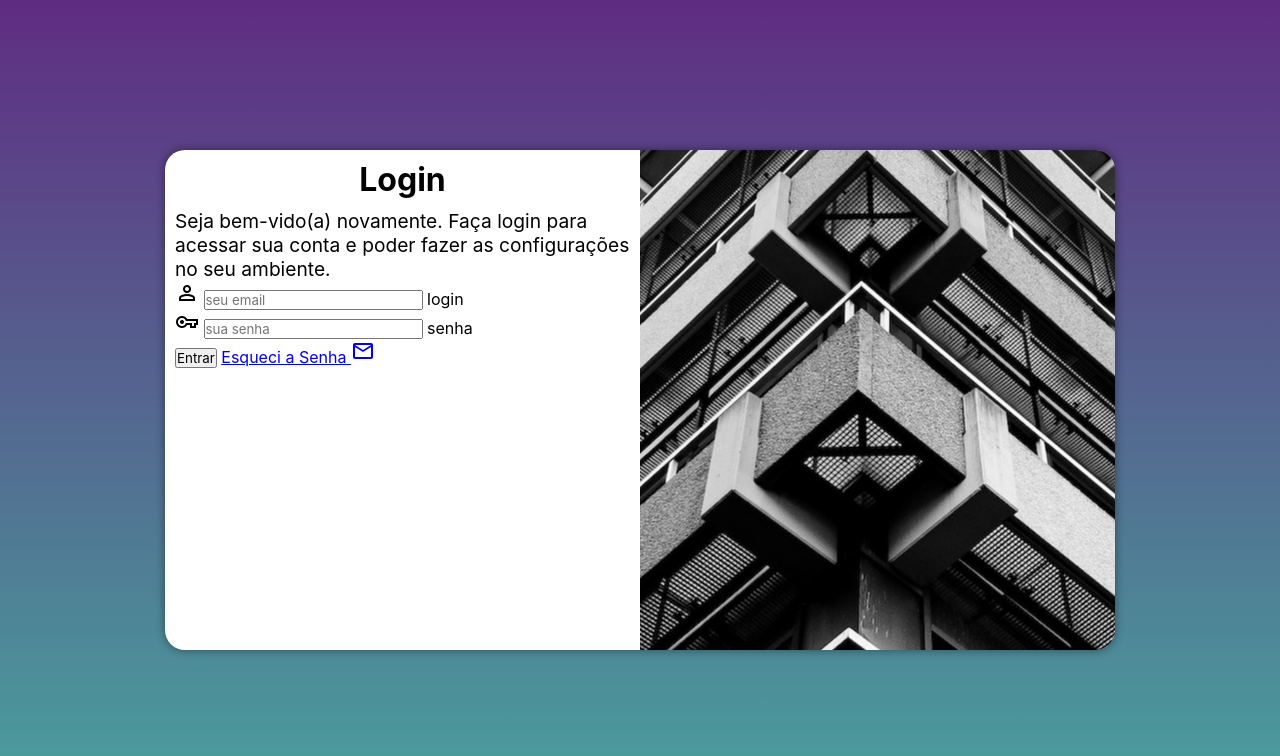
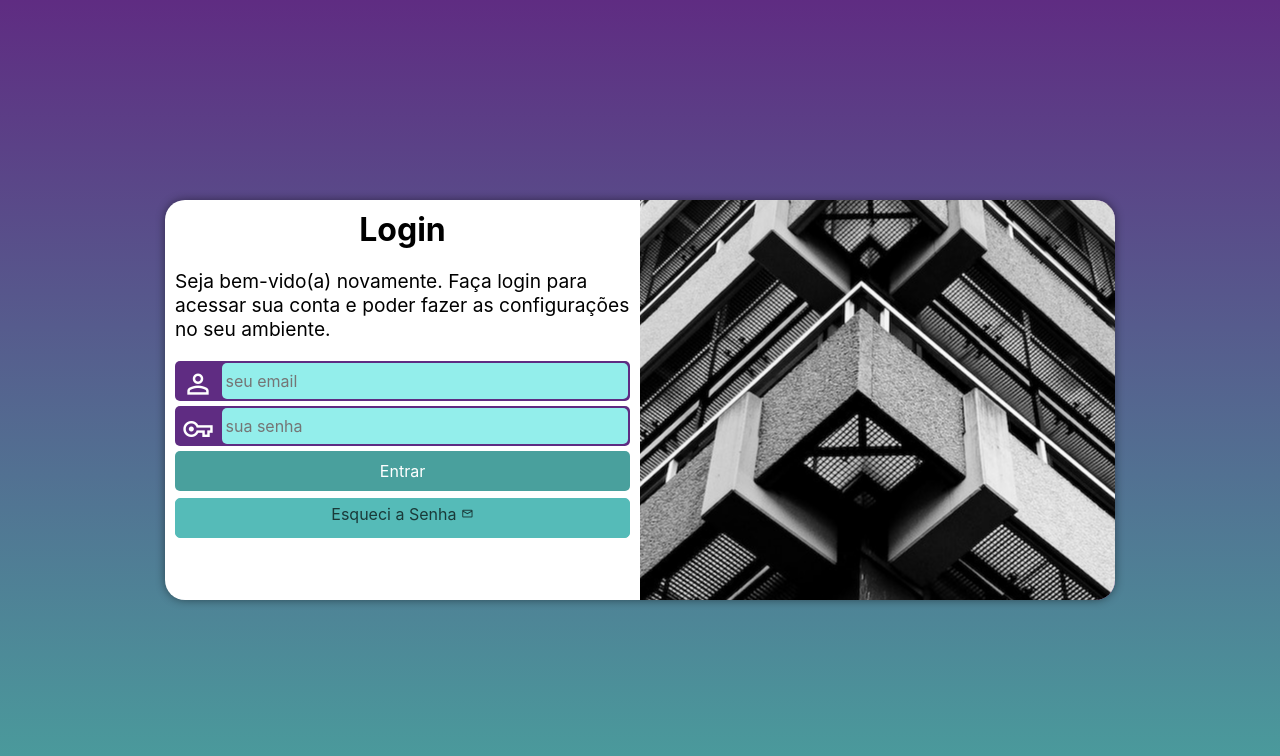
Before and after one commit to daanielsb/projeto-login, a plain HTML site: page index.html in a window 1280 px wide. Drawn offline with nearby package versions, Linux system fonts and the light colour scheme.

Commit message:
Update 1.0

```diff
--- a/estilos/media-query.css
+++ b/estilos/media-query.css
@@ -8,6 +8,7 @@
 
     section#login{
         width: 80vw;
+        height: 300px;
     }
 
 
@@ -35,6 +36,7 @@
 
     section#login{
     width: 950px;
+    height: 400px;
     }
 
     div#imagem{
@@ -57,6 +59,11 @@
 
     div#formulario p {
         font-size: 1.2em;
+        margin: 20px 0;
+    }
+
+    .botao, form > input[type=submit]{
+        max-width: 500px;
     }
 
 
--- a/estilos/style.css
+++ b/estilos/style.css
@@ -30,15 +30,15 @@ main{
 
 section#login{
     background-color: white;
-    width: 250px;
-    height: 500px;
+    width: 255px;
+    height: 515px;
     border-radius: 20px;
     position: absolute;
     top: 50%;
     left: 50%;
-    transform: translate(-50%,-50%);
     overflow: hidden;
     box-shadow: 0px 0px 10px rgba(0, 0, 0, 0.452);
+    transform: translate(-50%,-50%);
     transition: width 0.5s, heigth .5s;
     transition-timing-function: ease;
 
@@ -68,3 +68,92 @@ div#formulario h1 {
 div#formulario p {
     font-size: 0.8em;
 }
+
+.campo{
+    background-color: #5f2c82;
+    height: 40px;
+    border-radius: 5px;
+    margin: 5px 0px;
+    outline: none;
+    width: 100%;
+    padding: 2px;
+
+
+}
+
+.campo .material-symbols-outlined {
+
+    color: white;
+    font-size: 2em;
+    width: 40px;
+    padding: 5px;
+}
+
+div.campo input{
+    background-color: #93eeeb;
+    font-size: 1em;
+    height: 100%;
+    color: white;
+    border: none;
+    border-radius: 5px;
+    cursor: pointer;
+    outline: none;
+    width: calc(100% - 45px);
+    padding: 4px;
+    transform: translateY(-13px);
+
+
+}
+
+div.campo input:focus-within{
+    background-color: white;
+    color: black;
+}
+
+
+
+form label{
+    display: none;
+}
+
+form > input[type=submit]{
+    display: block;
+    font-size: 1em;
+    width: 100%;
+    height: 40px;
+    background-color: #49a09d;
+    color: white;
+    border: none;
+    border-radius: 5px;
+    cursor: pointer;
+}
+
+form > input[type=submit]:hover{
+    background-color: #1a3a39;
+
+}
+
+.botao{
+    display: block;
+    font-size: 1em;
+    text-align: center;
+    width: 100%;
+    height: 40px;
+    background-color: #55bbb8;
+    color: #1a3a39;
+    border: none;
+    border-radius: 5px;
+    border: 1px solid #55bbb8;
+    text-decoration: none;
+    padding-top: 5px;
+    margin-top: 7px;
+
+}
+
+.botao .material-symbols-outlined {
+    font-size: 0.8em;
+}
+
+.botao:hover{
+    background-color: white;
+}
--- a/index.html
+++ b/index.html
@@ -40,7 +40,7 @@
                     </div>
 
                     <input type="submit" value="Entrar">
-                    <a href="esqueci.html">Esqueci a Senha <span class="material-symbols-outlined">
+                    <a href="esqueci.html" class="botao">Esqueci a Senha <span class="material-symbols-outlined">
                         mail
                     </span>
 
```
